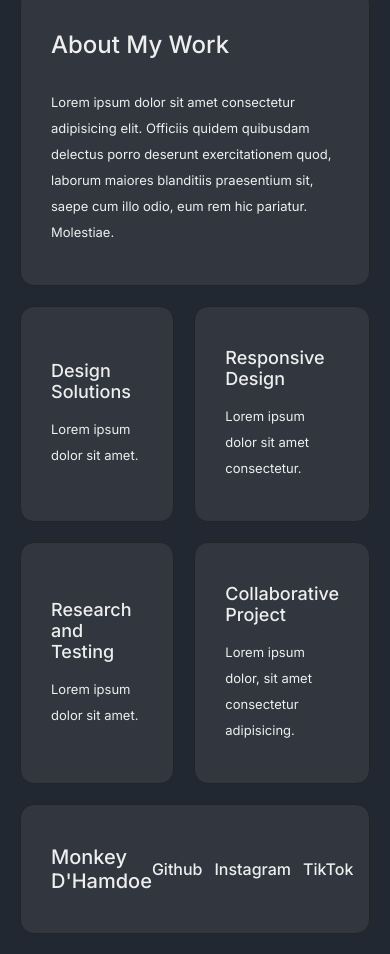
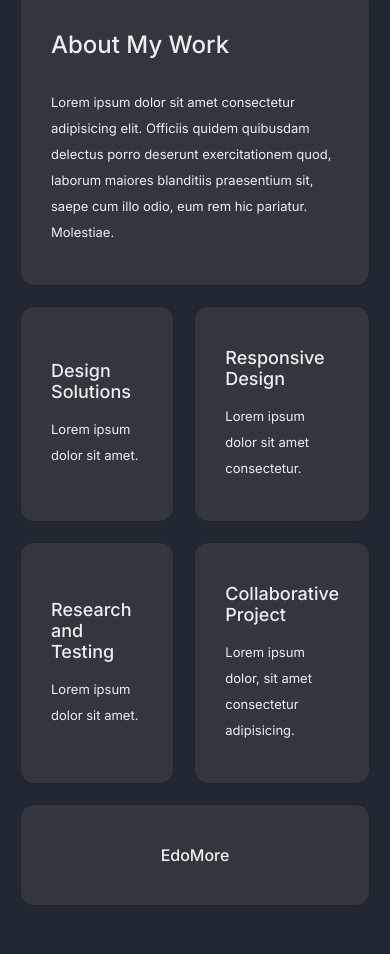
Before and after one commit to monkeydehamdoe/monkeydehamdoe.github.io, a plain HTML site: page index.html in a window 390 px wide. Shown: the part 1176-2130 px from the top of the page. After the commit the page ends 2102 px from the top, so only its background shows below. Drawn offline with Linux system fonts and the light colour scheme.

Commit message:
perbaruan

```diff
--- a/index.html
+++ b/index.html
@@ -110,11 +110,9 @@
 
   <!-- Footer -->
   <footer>
-    <a href="#">Monkey D'Hamdoe</a>
+    <a href="#" class="logo-foot">Monkey D'Hamdoe</a>
     <div class="socials">
-      <a href="#">Github</a>
-      <a href="#">Instagram</a>
-      <a href="#">TikTok</a>
+      <a href="#">EdoMore</a>
     </div>
     <a href="#" class="online"><i class="fa-solid fa-circle"></i>Nganggur Nich</a>
   </footer>
--- a/style.css
+++ b/style.css
@@ -365,7 +365,7 @@ footer .socials a{
   }
 }
 
-@media screen and (max-width: 576px) {
+@media screen and (max-width: 405px) {
   .about .left .info h2{
     font-size: 30px;
   }
@@ -392,4 +392,16 @@ footer .socials a{
   .works .right .item:not(:first-child) p{
     font-size: 13px;
   }
+
+  footer a{
+    display: inline-block;
+  }
+
+  footer {
+    justify-content: center;
+  }
+
+  .logo-foot{
+    display: none;
+  }
 }
```
